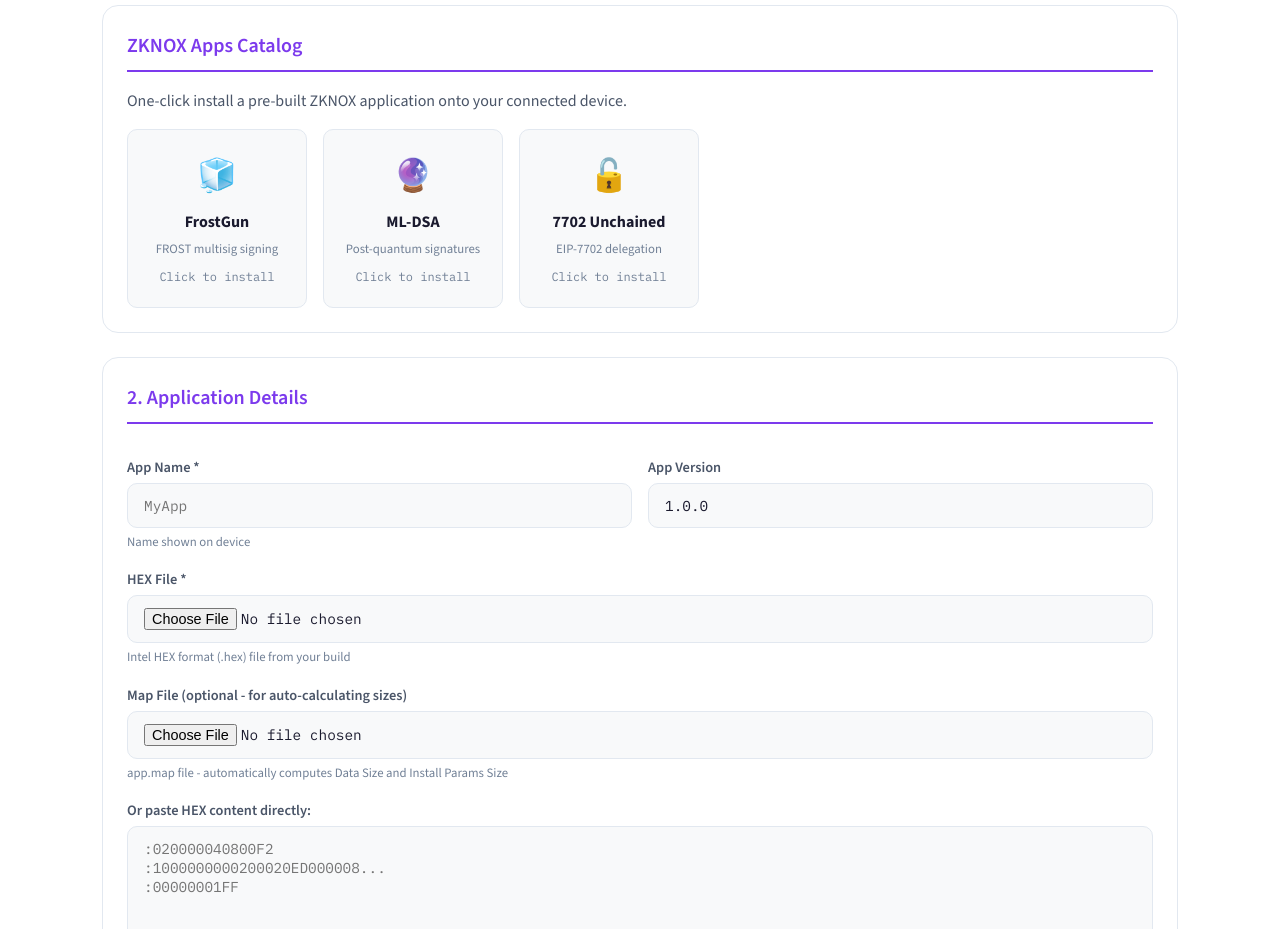
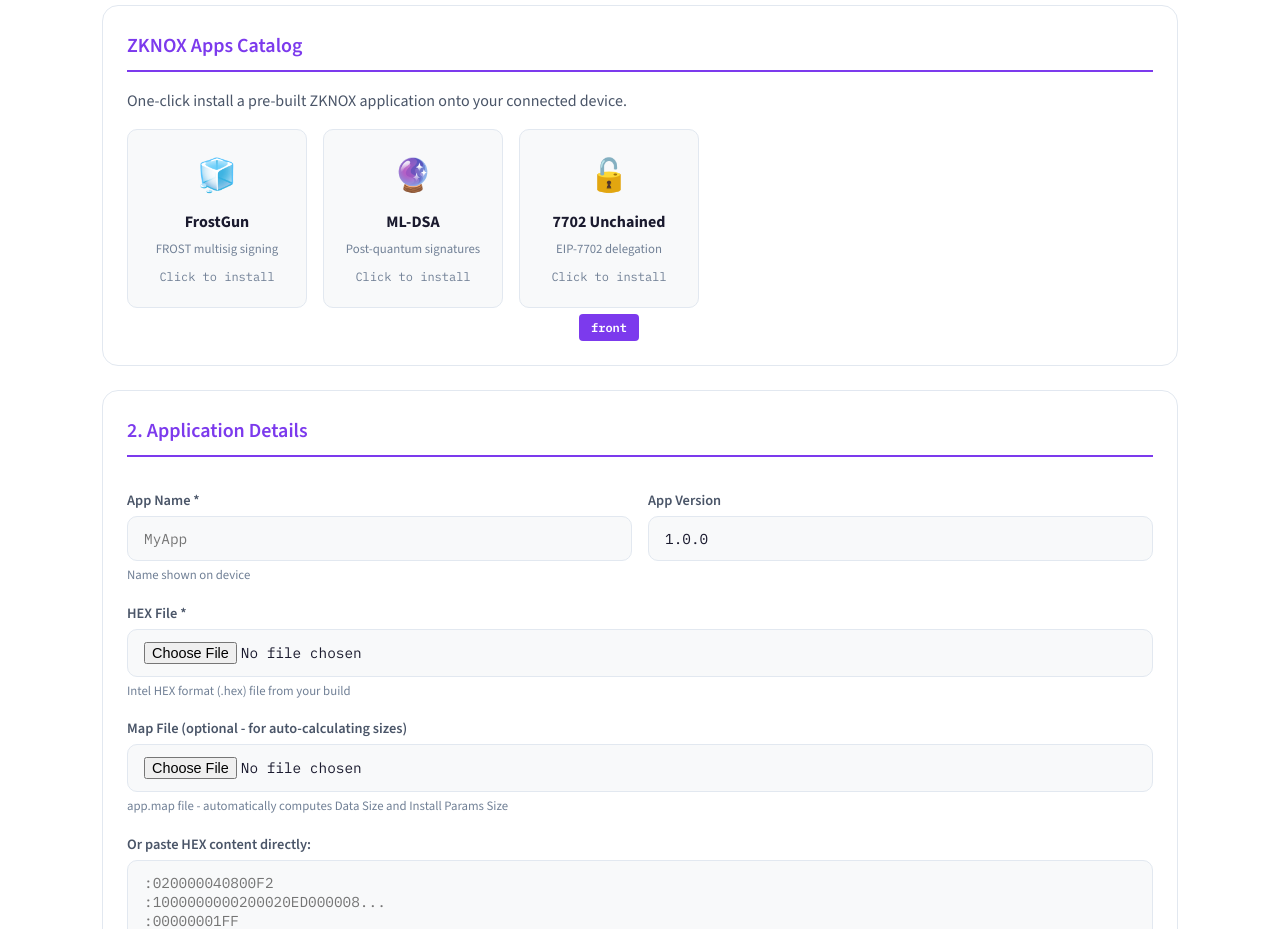
Before and after one commit to ZKNoxHQ/ZKNOXorange, a website: page sideloader.html in a window 1280 px wide. Shown: the part 880-1809 px from the top of the page. Drawn offline with nearby package versions, Linux system fonts and the light colour scheme.

Commit message:
add 7702 front

```diff
--- a/sideloader.html
+++ b/sideloader.html
@@ -626,13 +626,16 @@
         const catalogApps = [
             { id: 'frostgun', name: 'FrostGun', icon: '🧊', desc: 'FROST multisig signing', dir: 'apps/frostgun', appFlags: 0 },
             { id: 'mldsa', name: 'ML-DSA', icon: '🔮', desc: 'Post-quantum signatures', dir: 'apps/mldsa', appFlags: 0 },
-            { id: 'unchained', name: '7702 Unchained', icon: '🔓', desc: 'EIP-7702 delegation', dir: 'apps/unchained', appFlags: 0 },
+            { id: 'unchained', name: '7702 Unchained', icon: '🔓', desc: 'EIP-7702 delegation', dir: 'apps/unchained', appFlags: 0, frontUrl: 'https://zknox.com/7702_Unchained/index.html' },
         ];
 
         function renderCatalog() {
             const grid = document.getElementById('catalogGrid');
             grid.innerHTML = '';
             catalogApps.forEach(app => {
+                const wrapper = document.createElement('div');
+                wrapper.style.cssText = 'display:flex;flex-direction:column;align-items:center;gap:0.4rem;';
+
                 const card = document.createElement('div');
                 card.className = 'catalog-card';
                 card.id = `catalog-${app.id}`;
@@ -643,7 +646,18 @@
                     <div class="card-status" id="status-${app.id}">Click to install</div>
                 `;
                 card.onclick = () => loadCatalogApp(app);
-                grid.appendChild(card);
+                wrapper.appendChild(card);
+
+                if (app.frontUrl) {
+                    const link = document.createElement('a');
+                    link.href = app.frontUrl;
+                    link.target = '_blank';
+                    link.textContent = 'front';
+                    link.style.cssText = 'padding:0.25rem 0.75rem;font-size:0.75rem;font-family:"IBM Plex Mono",monospace;background:var(--accent-primary);color:#fff;border-radius:4px;text-decoration:none;font-weight:600;';
+                    wrapper.appendChild(link);
+                }
+
+                grid.appendChild(wrapper);
             });
         }
 
```
